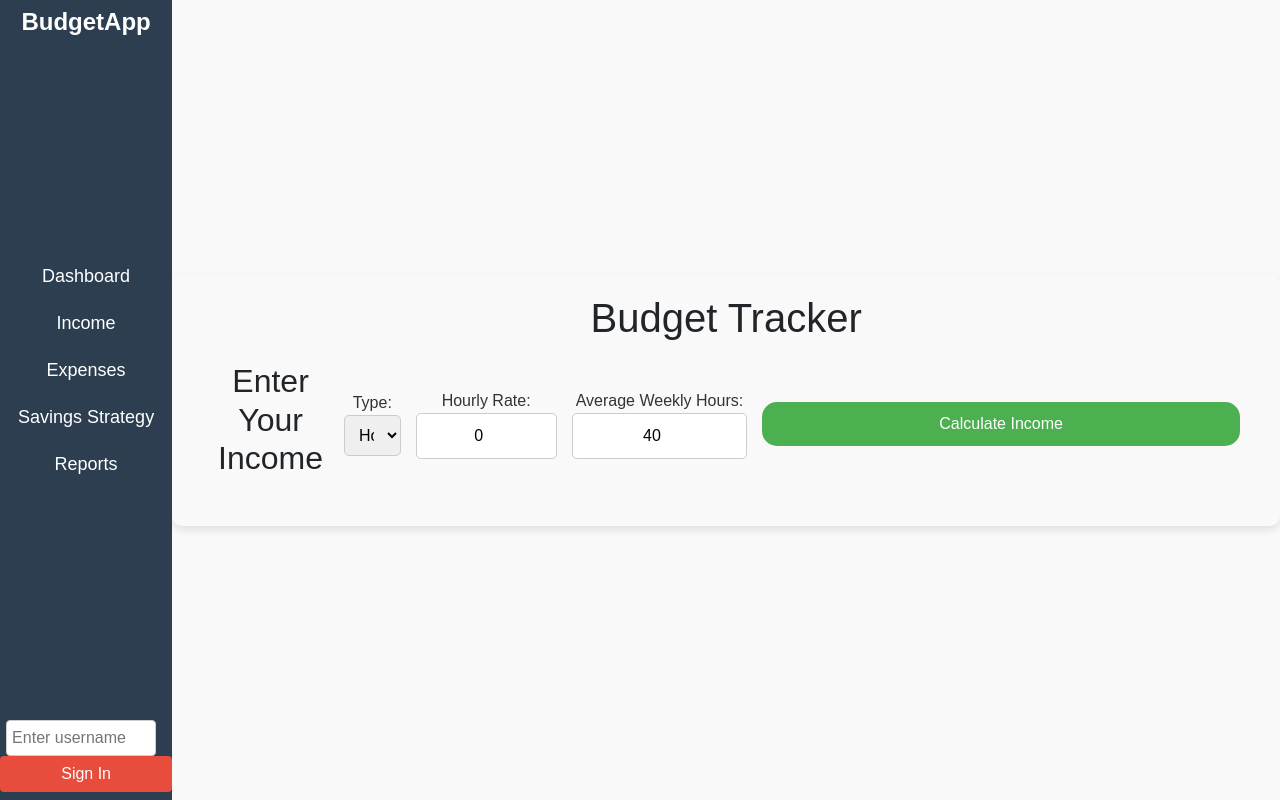
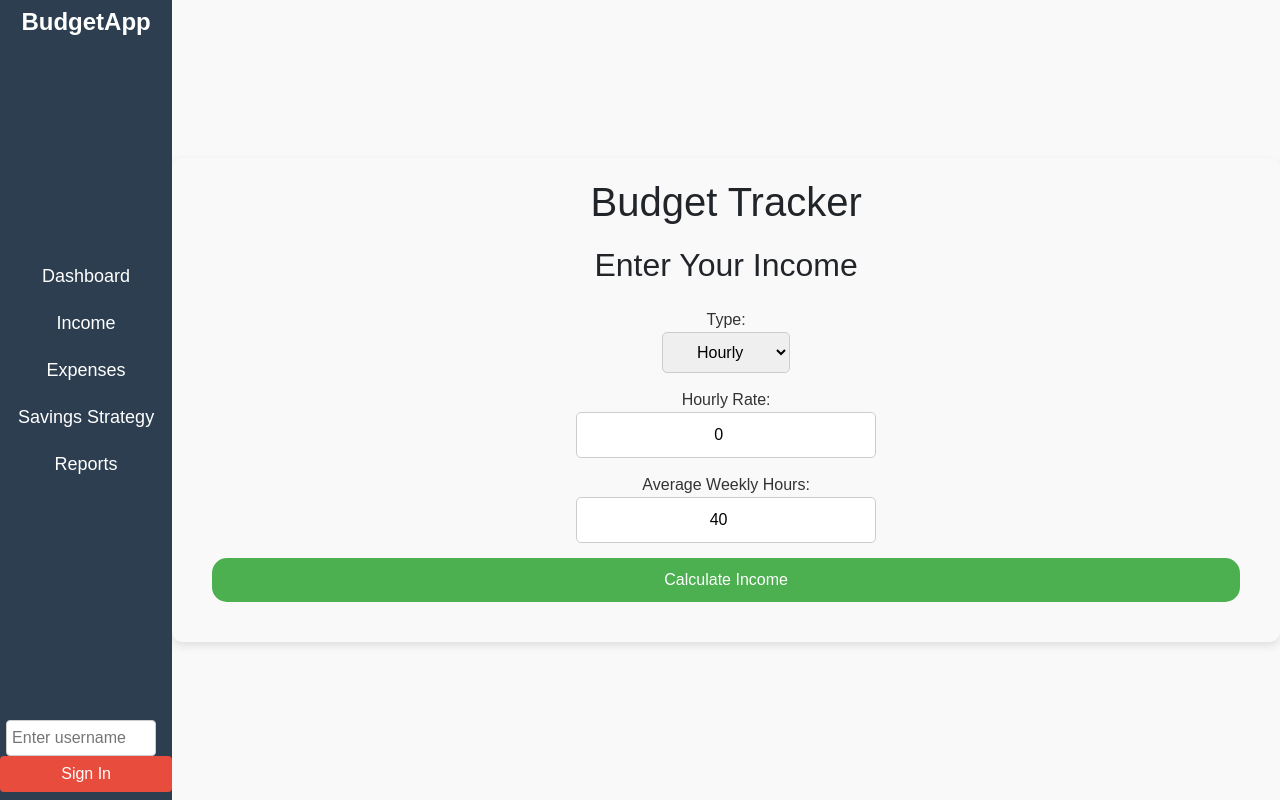
Before and after one commit to boynamedjack47/BudgetApp, a React (Create React App) app: page /income in a window 1280 px wide. Built offline with nearby package versions, Linux system fonts and the light colour scheme.

Commit message:
updating routes and styling

```diff
--- a/src/App.css
+++ b/src/App.css
@@ -80,7 +80,7 @@
 }
 
 .expenses-section {
-  display: none;
+
 }
 
 .income-section p,
@@ -158,6 +158,7 @@ ul li {
 
 /* Form styling */
 .income-input-form {
+  flex-direction: column;
   margin: 20px;
   display: flex;
   gap: 15px;
--- a/src/App.js
+++ b/src/App.js
@@ -130,13 +130,16 @@ function App() {
               </div>
             } />
 
-            {/* Route for income and expense inputs on dashboard */}
-            <Route path="/" element={
-              <>
+            {/* Route for expenses input */}
+            <Route path="/expenses" element={
               <div className="expenseinput">
-                  <div className="maincontent">
                 <FixedExpensesInput expenses={expenses} setExpenses={setExpenses} />
               </div>
+            } />
+
+            {/* Route for dashboard (showing income, budget, etc.) */}
+            <Route path="/" element={
+              <div className="maincontent">
                 <BudgetDisplay
                   income={income}
                   expenses={expenses}
@@ -144,7 +147,6 @@ function App() {
                   monthlySavings={monthlySavings}
                 />
               </div>
-              </>
             } />
 
             {/* Route for savings strategy and options */}
@@ -176,8 +178,8 @@ function App() {
             } />
 
             <Route path="/reports" element={
+
               <div className="safe-to-spend-container">
-                {/* Display remaining income */}
                 <div>
                   <SafeToSpend
                     remainingIncome={remainingIncome}
```
Also changed, not shown: 7 other files (tests, documents, lock files or other folders). Lines whose indentation alone changed are shown as unchanged.
